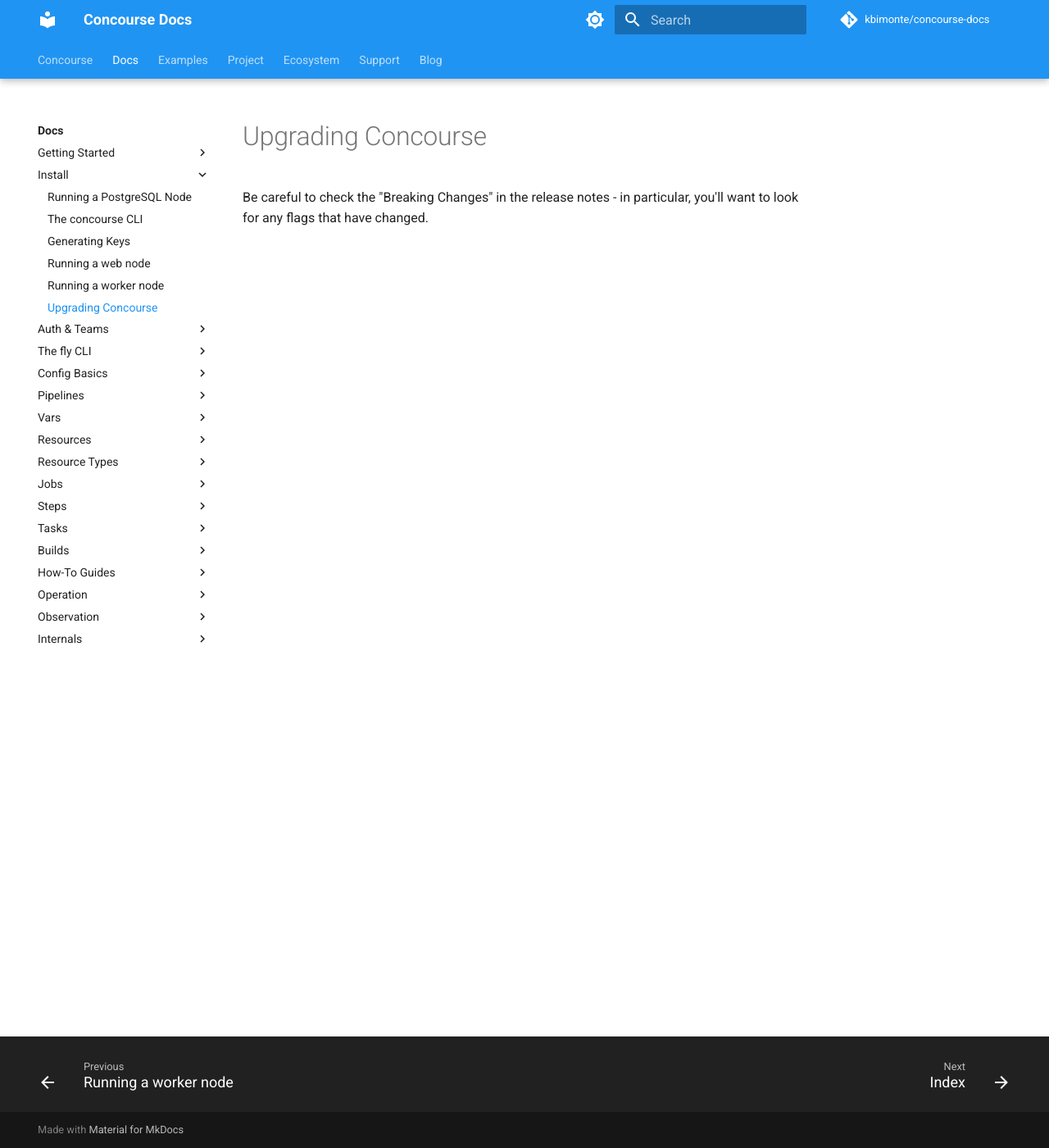
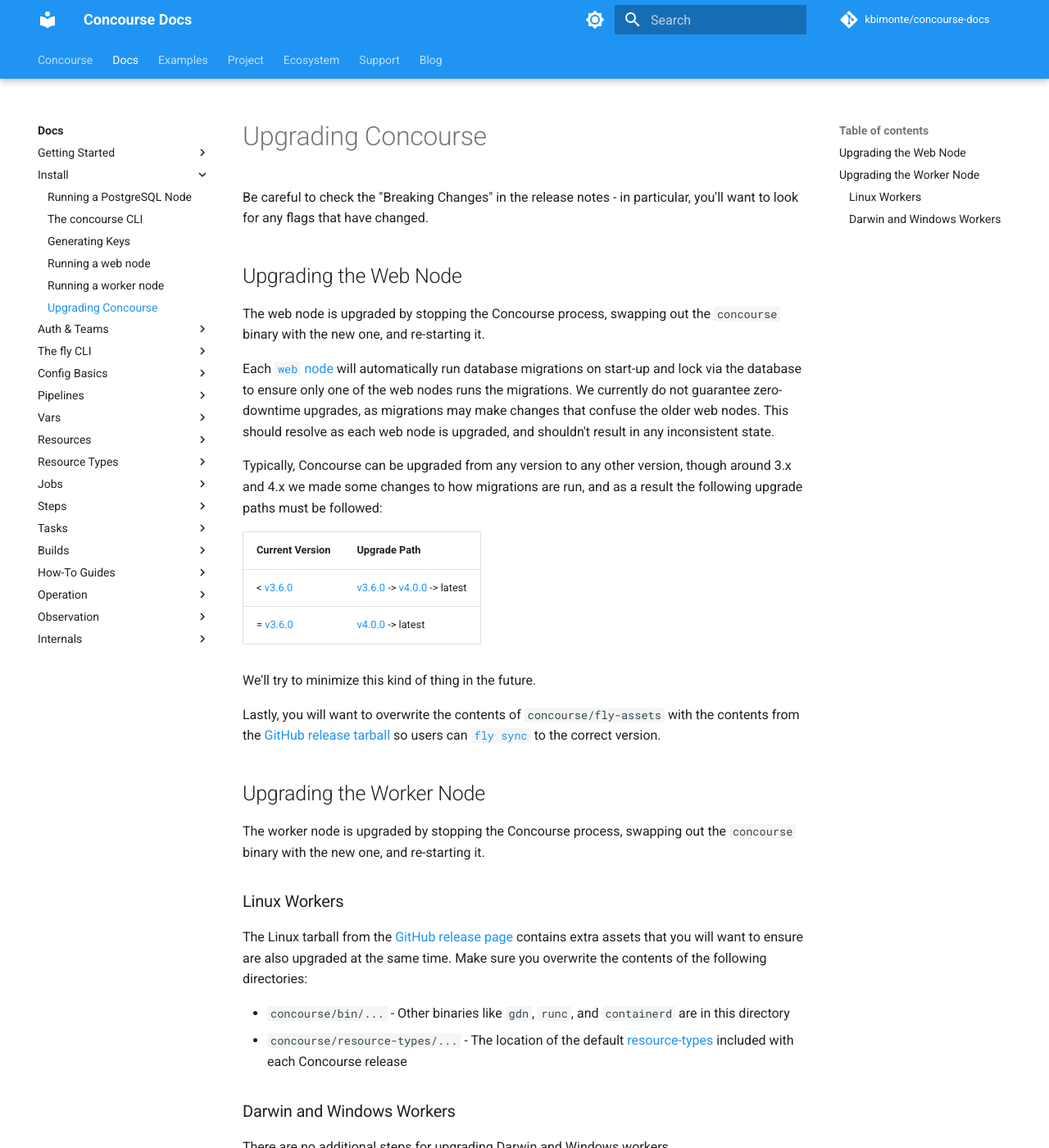
Before and after one commit to Aviator-Labs/concourse-docs, an MkDocs documentation site: the page built from docs/docs/install/upgrading-concourse.md, in a window 1280 px wide and 1400 px high. Shown: the whole window at 82% size. Built offline with MkDocs 1.6.1 and Material for MkDocs 9.7.7, drawn with Linux system fonts in a browser that asks for light colours; comment, search, counter and statistics services are not loaded; some of the changed text lies outside the part shown.

Commit message:
docx: upgrading-concourse.md

```diff
--- a/docs/docs/install/upgrading-concourse.md
+++ b/docs/docs/install/upgrading-concourse.md
@@ -4,3 +4,46 @@
 
 Be careful to check the "Breaking Changes" in the release notes - in particular, you'll want to look for any flags that
 have changed.
+
+## Upgrading the Web Node
+
+The web node is upgraded by stopping the Concourse process, swapping out the `concourse` binary with the new one, and
+re-starting it.
+
+Each [`web` node](running-web.md) will automatically run database migrations on start-up and lock via the database to
+ensure only one of the web nodes runs the migrations. We currently do not guarantee zero-downtime upgrades, as
+migrations may make changes that confuse the older web nodes. This should resolve as each web node is upgraded, and
+shouldn't result in any inconsistent state.
+
+Typically, Concourse can be upgraded from any version to any other version, though around 3.x and 4.x we made some
+changes to how migrations are run, and as a result the following upgrade paths must be followed:
+
+| Current Version                                                        | Upgrade Path                                                                                                                                           |
+|------------------------------------------------------------------------|--------------------------------------------------------------------------------------------------------------------------------------------------------|
+| < [v3.6.0](https://github.com/concourse/concourse/releases/tag/v3.6.0) | [v3.6.0](https://github.com/concourse/concourse/releases/tag/v3.6.0) -> [v4.0.0](https://github.com/concourse/concourse/releases/tag/v4.0.0) -> latest |
+| = [v3.6.0](https://github.com/concourse/concourse/releases/tag/v3.6.0) | [v4.0.0](https://github.com/concourse/concourse/releases/tag/v4.0.0) -> latest                                                                         |
+
+We'll try to minimize this kind of thing in the future.
+
+Lastly, you will want to overwrite the contents of `concourse/fly-assets` with the contents from
+the [GitHub release tarball](https://github.com/concourse/concourse/releases) so users can [
+`fly sync`](https://concourse-ci.org/fly.html#fly-sync) to the correct version.
+
+## Upgrading the Worker Node
+
+The worker node is upgraded by stopping the Concourse process, swapping out the `concourse` binary with the new one, and
+re-starting it.
+
+### Linux Workers
+
+The Linux tarball from the [GitHub release page](https://github.com/concourse/concourse/releases) contains extra assets
+that you will want to ensure are also upgraded at the same time. Make sure you overwrite the contents of the following
+directories:
+
+* `concourse/bin/...` - Other binaries like `gdn`, `runc`, and `containerd` are in this directory
+* `concourse/resource-types/...` - The location of the
+  default [resource-types](https://concourse-ci.org/resource-types.html) included with each Concourse release
+
+### Darwin and Windows Workers
+
+There are no additional steps for upgrading Darwin and Windows workers.
--- a/mkdocs.yml
+++ b/mkdocs.yml
@@ -13,6 +13,7 @@
 
 markdown_extensions:
   - admonition
+  - tables
   - pymdownx.details
   - pymdownx.superfences
   - pymdownx.highlight:
```
